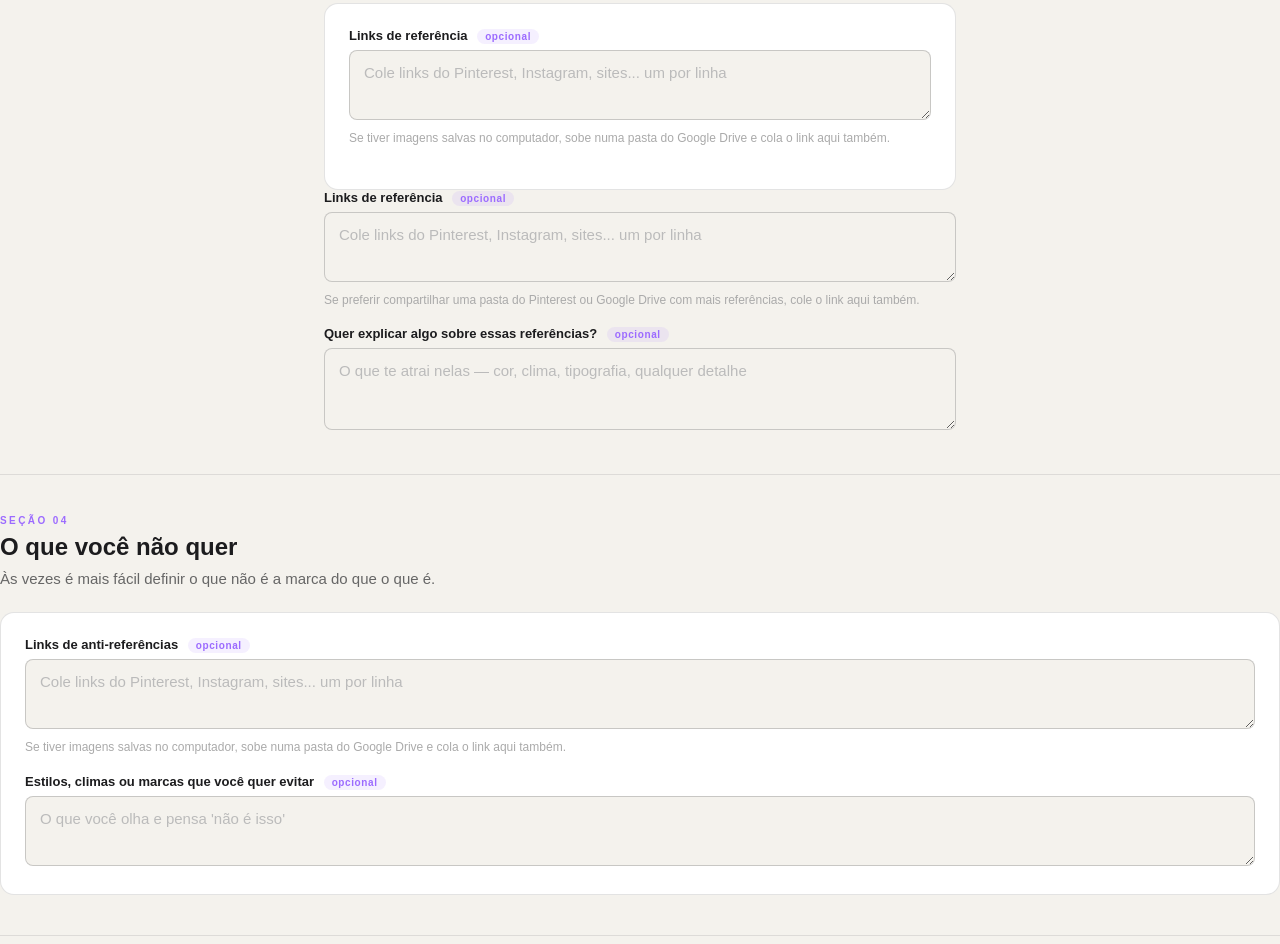
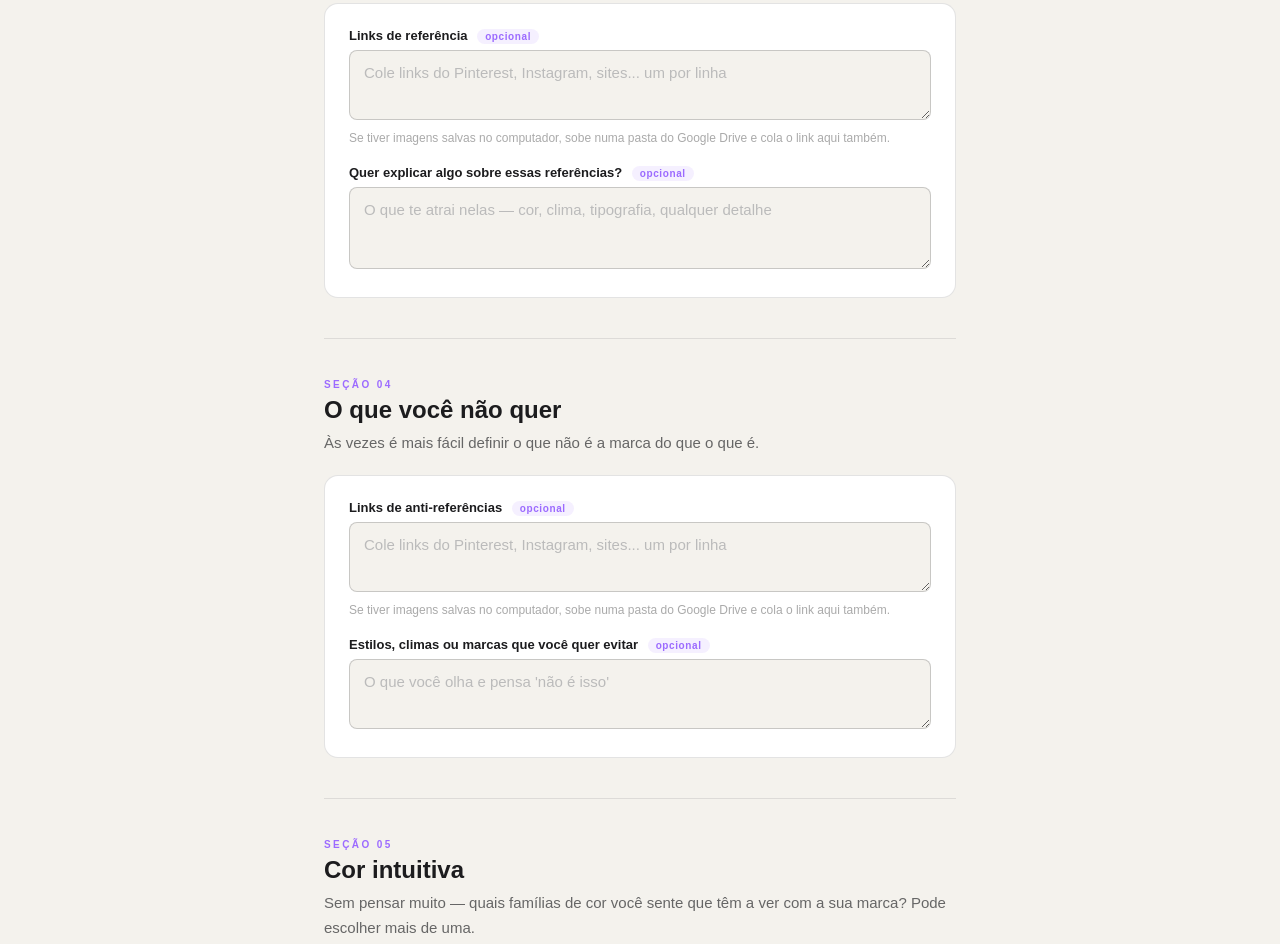
Before and after one commit to bahbonucci/bahbonucci-briefing, a plain HTML site: page index.html in a window 1280 px wide. Shown: the part 2646-3590 px from the top of the page. Drawn offline with Linux system fonts and the light colour scheme; a web font is replaced by a local one.

Commit message:
Add files via upload

```diff
--- a/index.html
+++ b/index.html
@@ -126,17 +126,10 @@
         <h2 class="bb-section-title">Referências visuais</h2>
         <p class="bb-section-desc">O que faz seus olhos brilharem? Marca, embalagem, post, produto de outro segmento — qualquer coisa com o clima que você quer.</p>
         <div class="bb-card">
-         <div class="bb-field">
+          <div class="bb-field">
             <label class="bb-label" for="f-reflinks">Links de referência <span class="bb-optional">opcional</span></label>
             <textarea class="bb-input bb-textarea" id="f-reflinks" placeholder="Cole links do Pinterest, Instagram, sites... um por linha" style="min-height:70px"></textarea>
             <p class="bb-hint">Se tiver imagens salvas no computador, sobe numa pasta do Google Drive e cola o link aqui também.</p>
-          </div>
-            <div class="bb-file-list" id="ref-files"></div>
-          </div>
-          <div class="bb-field">
-            <label class="bb-label" for="f-reflinks">Links de referência <span class="bb-optional">opcional</span></label>
-            <textarea class="bb-input bb-textarea" id="f-reflinks" placeholder="Cole links do Pinterest, Instagram, sites... um por linha" style="min-height:70px"></textarea>
-            <p class="bb-hint">Se preferir compartilhar uma pasta do Pinterest ou Google Drive com mais referências, cole o link aqui também.</p>
           </div>
           <div class="bb-field">
             <label class="bb-label" for="f-refobs">Quer explicar algo sobre essas referências? <span class="bb-optional">opcional</span></label>
```
